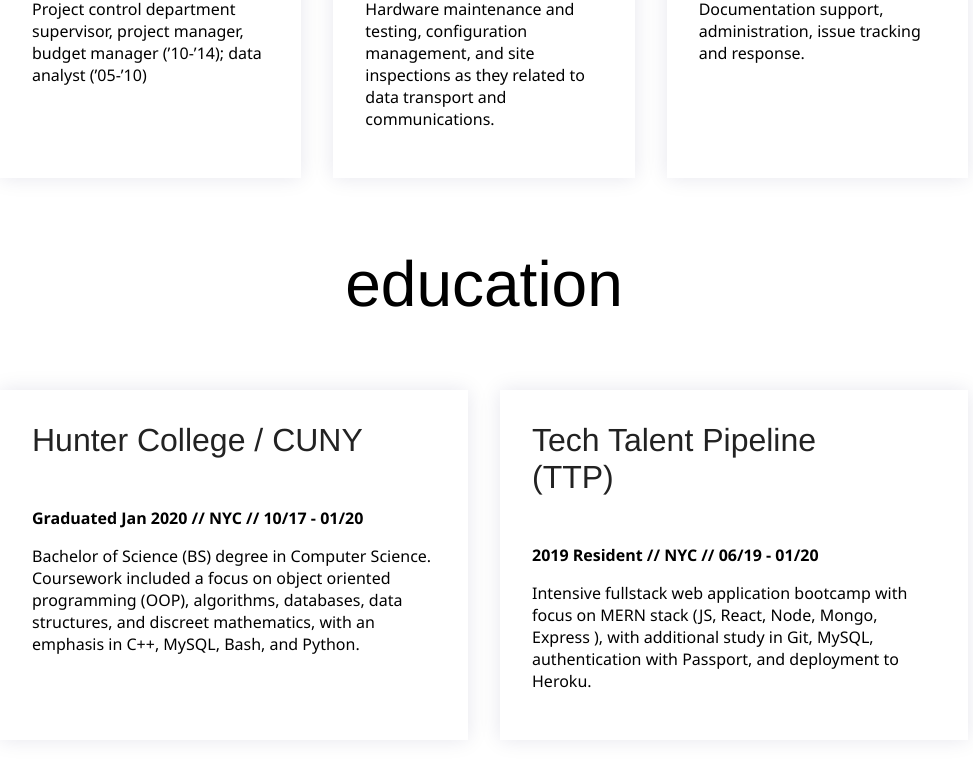
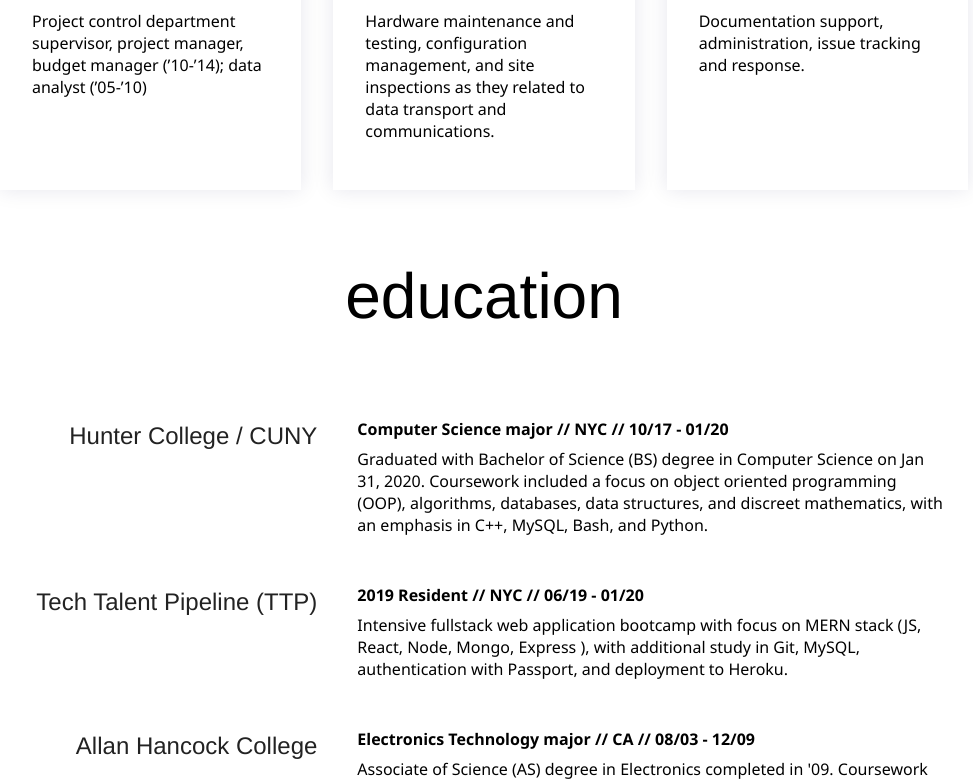
Before and after one commit to LawrenceCastillo/ada-theme-react-template, a React (Create React App) app: page / in a window 1280 px wide. Shown: the part 2889-3671 px from the top of the page, without its empty margins (156-1129 px from the left). Built offline with nearby package versions, Linux system fonts and the light colour scheme.

Commit message:
adds list view for components

```diff
--- a/src/App.js
+++ b/src/App.js
@@ -6,6 +6,7 @@
 import Contact from './Components/Contact/Contact'
 import Wall from './Components/Wall/Wall'
 import Wall3 from './Components/Wall3/Wall3'
+import List from './Components/List/List'
 import Footer from './Components/Footer'
 
 const personal = user[0]
@@ -23,7 +24,7 @@
         <Contact personal={personal} />
         <Wall section={'projects'} groups={projects} />
         <Wall3 section={'experience'} groups={experience} />
-        <Wall section={'education'} groups={education} />
+        <List section={'education'} groups={education} />
         <Footer />
       </div>
     )
--- /dev/null
+++ b/src/Components/List/Item.js
@@ -0,0 +1,19 @@
+import React from 'react'
+import Fade from 'react-reveal/Fade'
+
+const Item = (props) => {
+  const group = props.group
+  return (
+    <Fade bottom>
+      <a href={group.site_url} target="_blank" rel='noopener noreferrer'> <h2 className='item-h2'>{group.name}</h2> </a>
+      <figure className='item'>
+        <figcaption>
+          <h3 className='item-h3'>{group.role} {'//'} {group.location} {'//'} {group.timeframe} </h3>
+          <p className='item-p'>{group.description}</p>
+        </figcaption>
+      </figure>
+    </Fade>
+  )
+}
+
+export default Item;
--- /dev/null
+++ b/src/Components/List/List.js
@@ -0,0 +1,17 @@
+import React from 'react'
+import Item from './Item'
+
+const List = (props) => {
+  const section = props.section
+  const groups = props.groups
+  return (
+    <div className={section}>
+      <h2 className='section-title'> {section} </h2>
+      <div className='list-grid'>
+        {groups.map((group, index) => <Item key = {index} group={group}></Item>)}
+      </div>
+    </div>
+  )
+}
+
+export default List;
--- a/src/index.css
+++ b/src/index.css
@@ -112,6 +112,7 @@
 }
 .skill {
   font-size: 13px;
+  margin: 0 0 6px 0;
   text-align: left;
 }
 /* End Contact */
@@ -192,6 +193,36 @@
 }
 /* End Wall3 + Tile3 */
 
+/* List + Item */
+.list-grid {
+  max-width: 1000px;
+  margin: 0 auto;
+  display: grid;
+  grid-template-columns: 1fr 2fr;
+}
+.item-h2 {
+  padding: 1rem 0 0 1rem;
+  text-align: right;
+  font-family: 'Helvetica Neue';
+  color: #222;
+  font-size: 24px;
+  font-weight: 400;
+}
+.item {
+  padding: 0 0 0 0;
+  text-align: left;
+}
+.item-h3 {
+  font-family: 'Segoe UI';
+  font-size: 16px;
+}
+.item-p {
+  margin: -0.5em 0 0 0;
+  font-family: 'Segoe UI';
+  font-size: 16px;
+}
+/* End List + Item */
+
 /* Footer */
 .footer {
   margin: 4em 0 2.5em 0;
--- a/src/info.js
+++ b/src/info.js
@@ -157,8 +157,8 @@
           site_url: 'https://hunter.cuny.edu/',
           location: 'NYC',
           timeframe: '10/17 - 01/20',
-          role: 'Graduated Jan 2020',
-          description: 'Bachelor of Science (BS) degree in Computer Science. Coursework included a focus on object oriented programming (OOP), algorithms, databases, data structures, and discreet mathematics, with an emphasis in C++, MySQL, Bash, and Python.',
+          role: 'Computer Science major',
+          description: 'Graduated with Bachelor of Science (BS) degree in Computer Science on Jan 31, 2020. Coursework included a focus on object oriented programming (OOP), algorithms, databases, data structures, and discreet mathematics, with an emphasis in C++, MySQL, Bash, and Python.',
         },
         {
           id: 2,
@@ -170,6 +170,16 @@
           role: '2019 Resident',
           description: 'Intensive fullstack web application bootcamp with focus on MERN stack (JS, React, Node, Mongo, Express ), with additional study in Git, MySQL, authentication with Passport, and deployment to Heroku.',
         },
+        {
+          id: 3,
+          name: 'Allan Hancock College',
+          image_url: '',
+          site_url: 'https://www.hancockcollege.edu/',
+          location: 'CA',
+          timeframe: '08/03 - 12/09',
+          role: 'Electronics Technology major',
+          description: 'Associate of Science (AS) degree in Electronics completed in \'09. Coursework included digital circuit design and analysis, measurement and instrumentation, and programming',
+        },
       ],
     },
   ]
```
